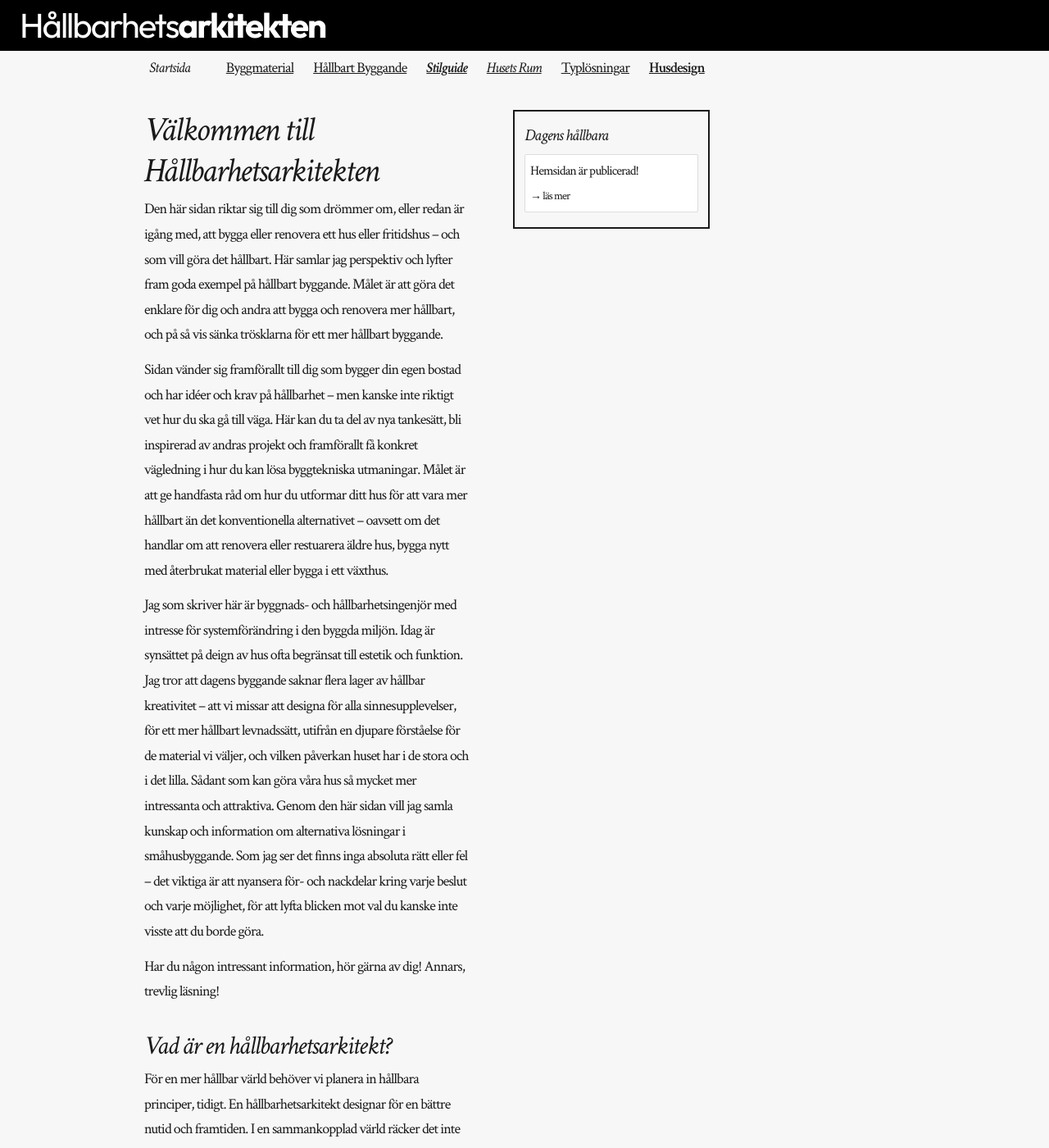
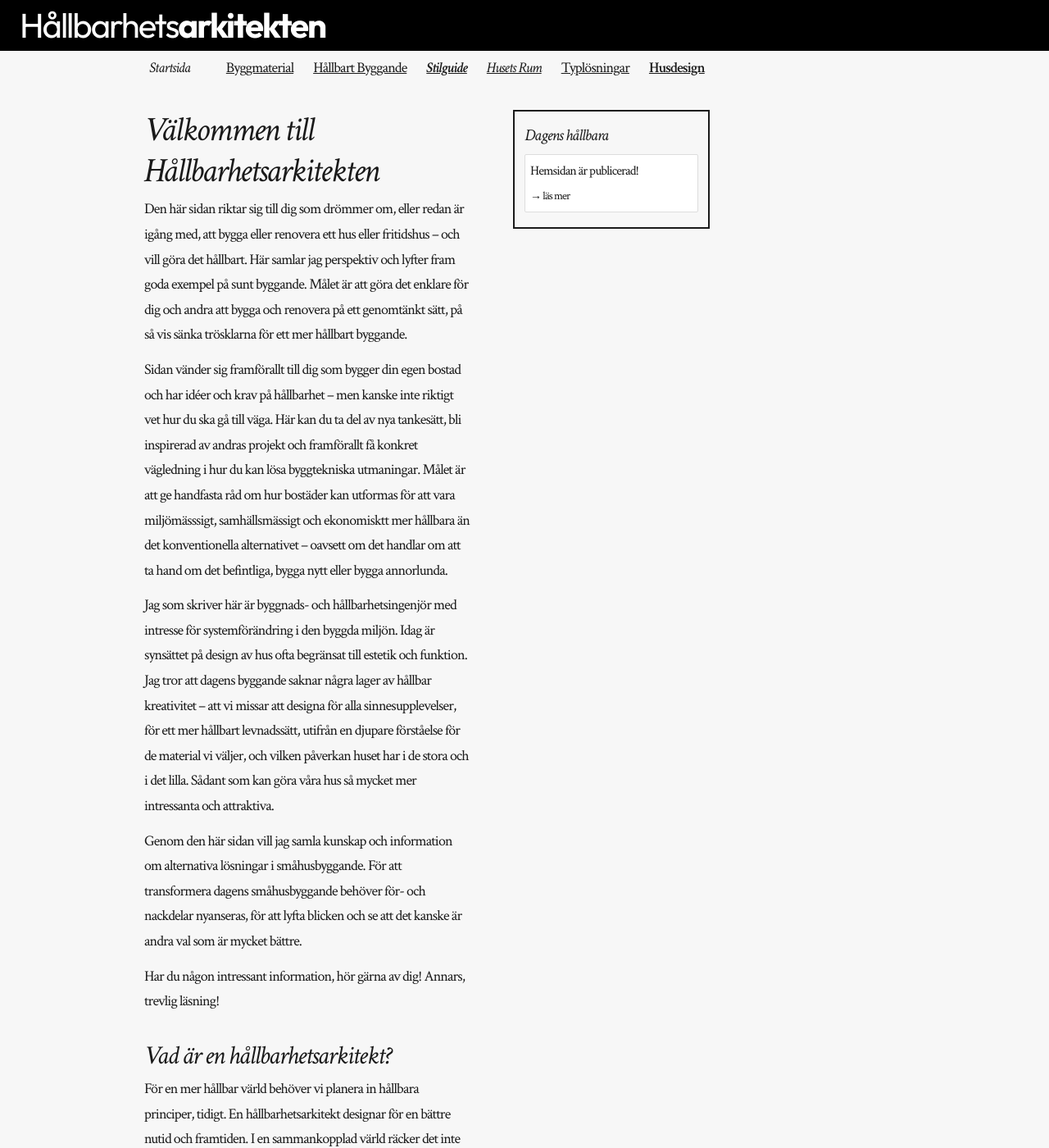
Before and after one commit to rikardv/rikardv.github.io, a Jekyll site: the page built from index.md, in a window 1280 px wide and 1400 px high. Shown: the whole window at 82% size. Built offline with Jekyll 4.4.1, drawn with Linux system fonts in a browser that asks for light colours.

Commit message:
Update index.md

```diff
--- a/index.md
+++ b/index.md
@@ -3,12 +3,13 @@ layout: home
 title: Startsida
 ---
 
-Den här sidan riktar sig till dig som drömmer om, eller redan är igång med, att bygga eller renovera ett hus eller fritidshus – och som vill göra det hållbart. Här samlar jag perspektiv och lyfter fram goda exempel på hållbart byggande. Målet är att göra det enklare för dig och andra att bygga och renovera mer hållbart, och på så vis sänka trösklarna för ett mer hållbart byggande.
+Den här sidan riktar sig till dig som drömmer om, eller redan är igång med, att bygga eller renovera ett hus eller fritidshus – och vill göra det hållbart. Här samlar jag perspektiv och lyfter fram goda exempel på sunt byggande. Målet är att göra det enklare för dig och andra att bygga och renovera på ett genomtänkt sätt, på så vis sänka trösklarna för ett mer hållbart byggande.
 
-Sidan vänder sig framförallt till dig som bygger din egen bostad och har idéer och krav på hållbarhet – men kanske inte riktigt vet hur du ska gå till väga. Här kan du ta del av nya tankesätt, bli inspirerad av andras projekt och framförallt få konkret vägledning i hur du kan lösa byggtekniska utmaningar. Målet är att ge handfasta råd om hur du utformar ditt hus för att vara mer hållbart än det konventionella alternativet – oavsett om det handlar om att renovera eller restuarera äldre hus, bygga nytt med återbrukat material eller bygga i ett växthus.
+Sidan vänder sig framförallt till dig som bygger din egen bostad och har idéer och krav på hållbarhet – men kanske inte riktigt vet hur du ska gå till väga. Här kan du ta del av nya tankesätt, bli inspirerad av andras projekt och framförallt få konkret vägledning i hur du kan lösa byggtekniska utmaningar. Målet är att ge handfasta råd om hur bostäder kan utformas för att vara miljömässsigt, samhällsmässigt och ekonomisktt mer hållbara än det konventionella alternativet – oavsett om det handlar om att ta hand om det befintliga, bygga nytt eller bygga annorlunda.
 
-Jag som skriver här är byggnads- och hållbarhetsingenjör med intresse för systemförändring i den byggda miljön. Idag är synsättet på deign av hus ofta begränsat till estetik och funktion. Jag tror att dagens byggande saknar flera lager av hållbar kreativitet – att vi missar att designa för alla sinnesupplevelser, för ett mer hållbart levnadssätt, utifrån en djupare förståelse för de material vi väljer, och vilken påverkan huset har i de stora och i det lilla. Sådant som kan göra våra hus så mycket mer intressanta och attraktiva.
-Genom den här sidan vill jag samla kunskap och information om alternativa lösningar i småhusbyggande. Som jag ser det finns inga absoluta rätt eller fel – det viktiga är att nyansera för- och nackdelar kring varje beslut och varje möjlighet, för att lyfta blicken mot val du kanske inte visste att du borde göra.
+Jag som skriver här är byggnads- och hållbarhetsingenjör med intresse för systemförändring i den byggda miljön. Idag är synsättet på design av hus ofta begränsat till estetik och funktion. Jag tror att dagens byggande saknar några lager av hållbar kreativitet – att vi missar att designa för alla sinnesupplevelser, för ett mer hållbart levnadssätt, utifrån en djupare förståelse för de material vi väljer, och vilken påverkan huset har i de stora och i det lilla. Sådant som kan göra våra hus så mycket mer intressanta och attraktiva.
+
+Genom den här sidan vill jag samla kunskap och information om alternativa lösningar i småhusbyggande. För att transformera dagens småhusbyggande behöver för- och nackdelar nyanseras, för att lyfta blicken och se att det kanske är andra val som är mycket bättre.
 
 Har du någon intressant information, hör gärna av dig!
 Annars, trevlig läsning!
```
